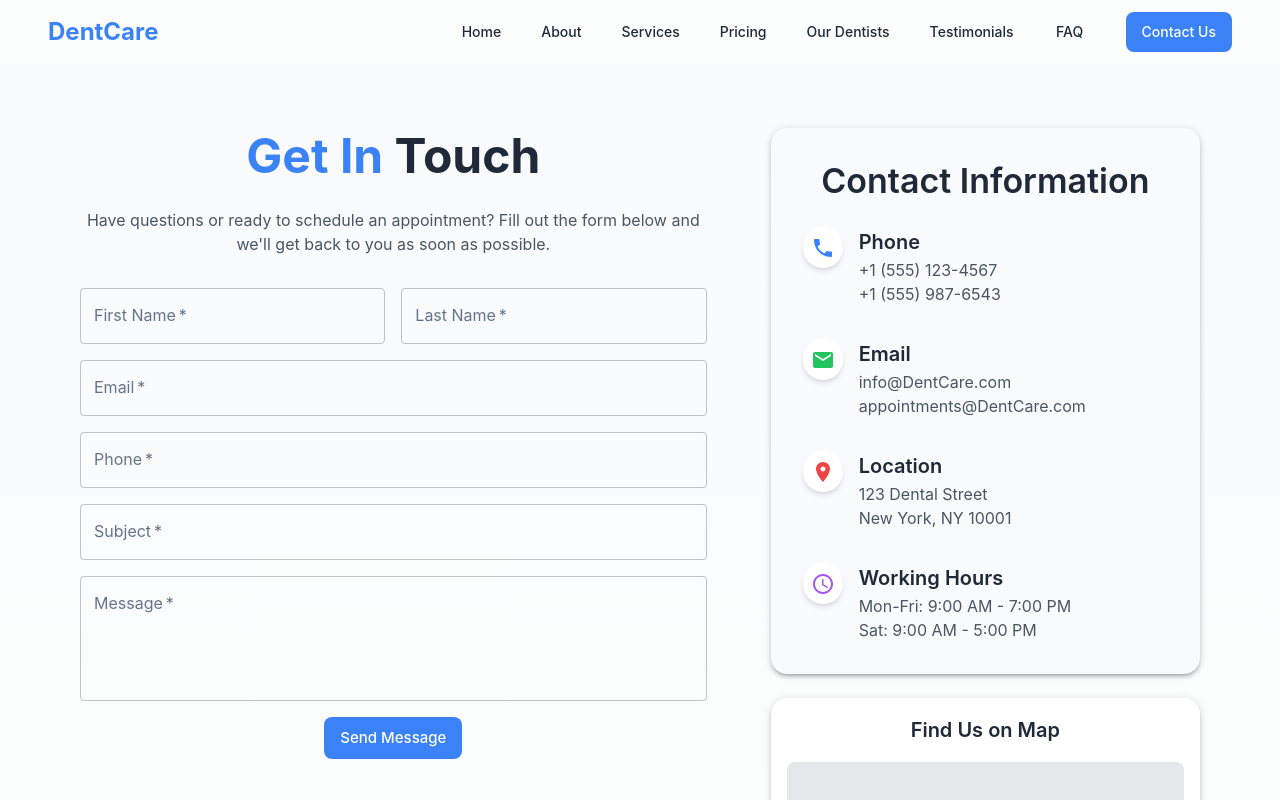
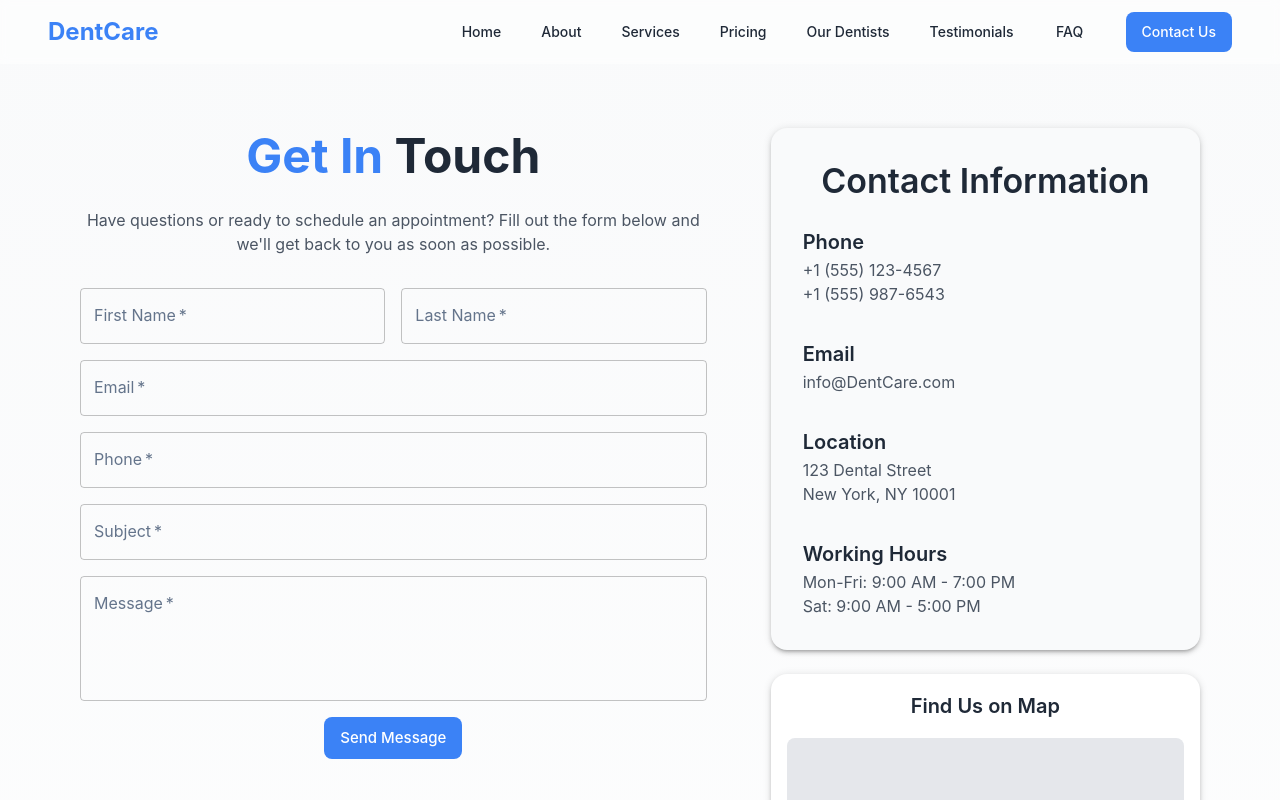
Before and after one commit to bhaveshjain2603/dentcare, a React (Vite) app in the folder frontend/: page /contact in a window 1280 px wide. Shown: the top 800 px of the page. Built offline with nearby package versions, Linux system fonts and the light colour scheme.

Commit message:
Update Contact.jsx

```diff
--- a/frontend/src/pages/Contact.jsx
+++ b/frontend/src/pages/Contact.jsx
@@ -19,7 +19,7 @@ const Contact = () => {
     {
       icon: <Email />,
       title: "Email",
-      details: ["info@DentCare.com", "appointments@DentCare.com"],
+      details: ["info@DentCare.com"],
       color: "text-green-500"
     },
     {
@@ -145,9 +145,9 @@ const Contact = () => {
                   {contactInfo.map((info, index) => (
                     <Grid item xs={12} key={index}>
                       <Box className="flex items-start space-x-4">
-                        <Box className={`p-2 rounded-full bg-white shadow-md ${info.color}`}>
+                        {/* <Box className={`p-2 rounded-full bg-white shadow-md ${info.color}`}>
                           {info.icon}
-                        </Box>
+                        </Box> */}
                         <Box className="text-start">
                           <Typography variant="h6" className="font-semibold text-gray-800">
                             {info.title}
```
